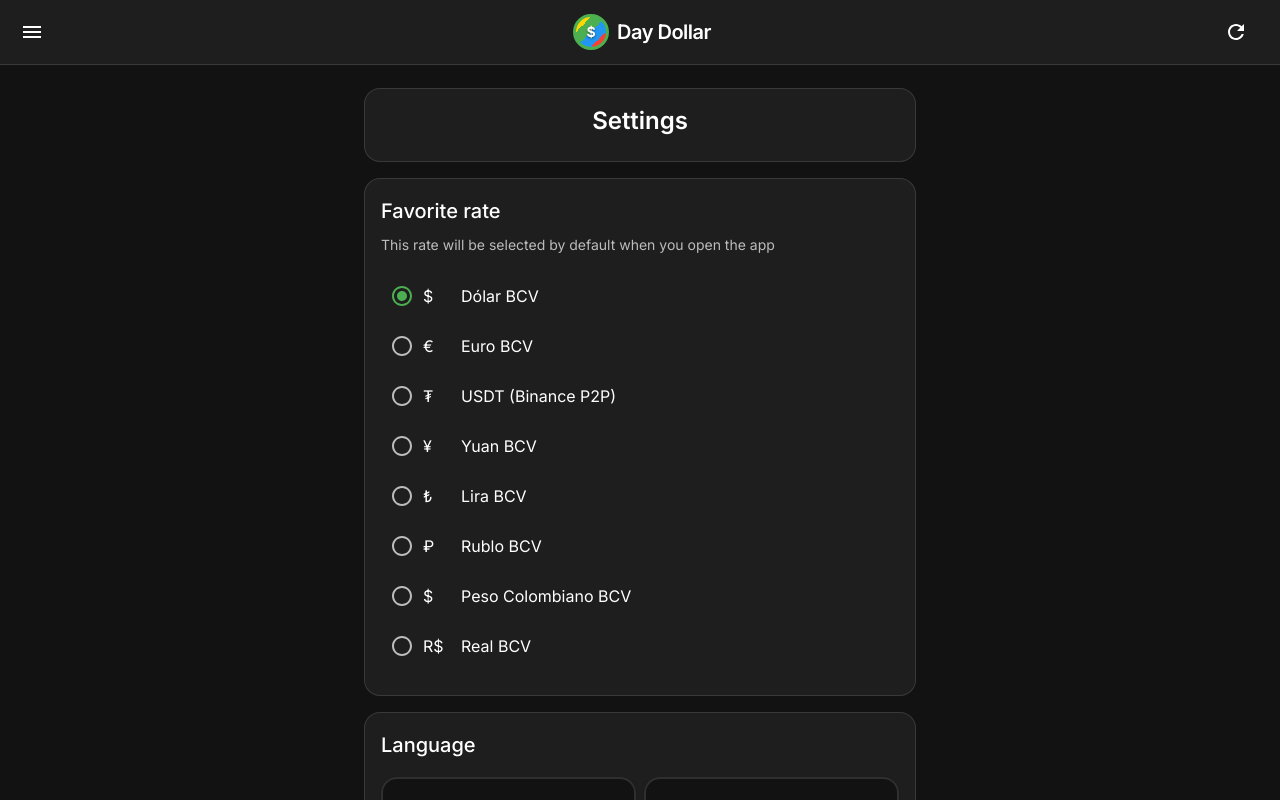
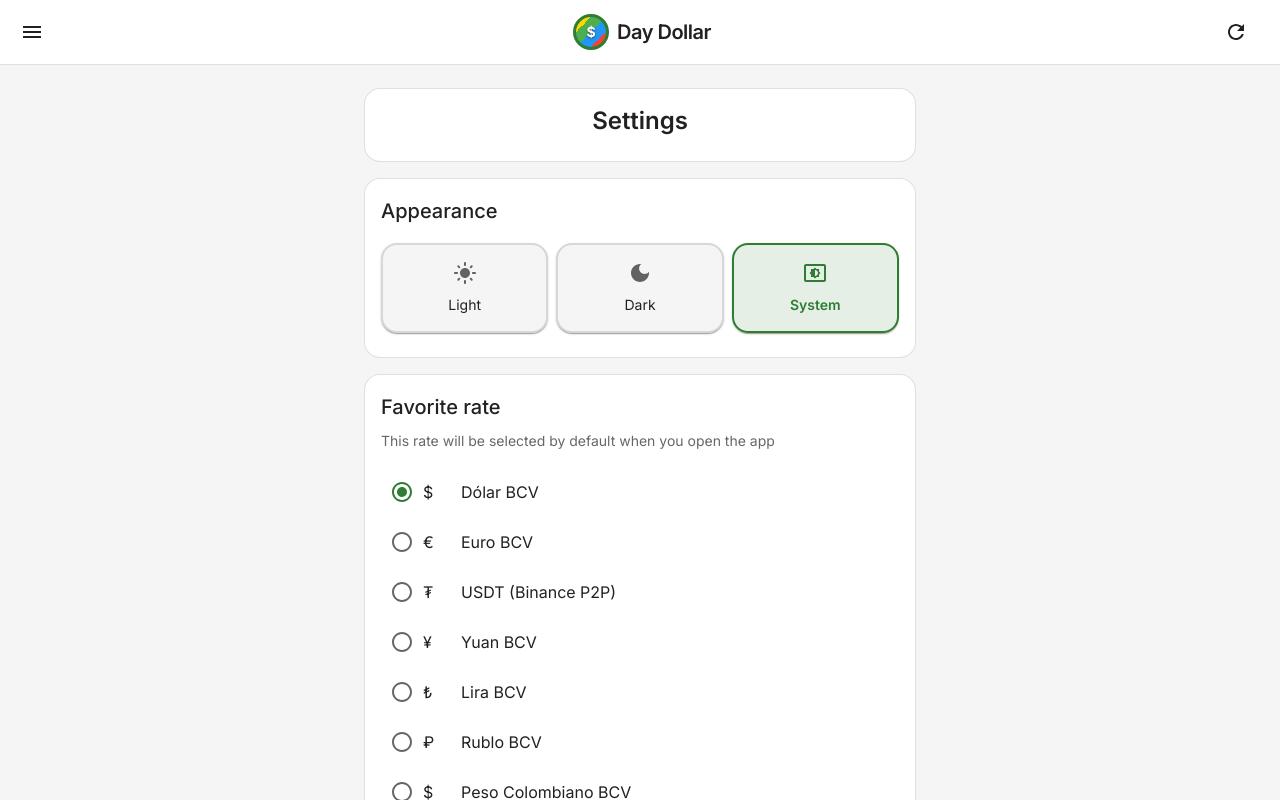
Before and after one commit to barreto-exe/day-dollar, a React (Vite) app: page /settings in a window 1280 px wide. Shown: the top 800 px of the page. Built offline with nearby package versions, Linux system fonts and the light colour scheme; no server answers.

Commit message:
feat: Add initial application settings, theming, and internationalization infrastructure.

```diff
--- a/src/components/settings/Settings.jsx
+++ b/src/components/settings/Settings.jsx
@@ -7,14 +7,20 @@ import {
     RadioGroup,
     FormControlLabel,
     Radio,
-    Divider,
 } from '@mui/material';
+import {
+    LightMode as LightModeIcon,
+    DarkMode as DarkModeIcon,
+    SettingsBrightness as SystemIcon,
+} from '@mui/icons-material';
 import { useTranslation } from 'react-i18next';
 import { usePreferences, RATE_TYPES, RATE_INFO } from '../../contexts/PreferencesContext';
+import { useThemeMode, THEME_MODES } from '../../contexts/ThemeContext';
 
 export default function Settings() {
     const { t, i18n } = useTranslation();
     const { preferences, setFavoriteRate } = usePreferences();
+    const { themeMode, setThemeMode, isDark } = useThemeMode();
 
     const handleRateChange = (event) => {
         setFavoriteRate(event.target.value);
@@ -23,6 +29,12 @@ export default function Settings() {
     const handleLanguageChange = (lang) => {
         i18n.changeLanguage(lang);
     };
+
+    const themeOptions = [
+        { code: THEME_MODES.LIGHT, label: t('settings.themeLight'), icon: <LightModeIcon /> },
+        { code: THEME_MODES.DARK, label: t('settings.themeDark'), icon: <DarkModeIcon /> },
+        { code: THEME_MODES.SYSTEM, label: t('settings.themeSystem'), icon: <SystemIcon /> },
+    ];
 
     return (
         <Box sx={{ display: 'flex', flexDirection: 'column', gap: 2 }}>
@@ -39,6 +51,62 @@ export default function Settings() {
                     <Typography variant="h5" sx={{ fontWeight: 600 }}>
                         {t('settings.title')}
                     </Typography>
+                </CardContent>
+            </Card>
+
+            {/* Theme Selection */}
+            <Card
+                elevation={0}
+                sx={{
+                    bgcolor: 'background.paper',
+                    border: '1px solid',
+                    borderColor: 'divider',
+                }}
+            >
+                <CardContent>
+                    <Typography variant="h6" sx={{ mb: 2 }}>
+                        {t('settings.appearance')}
+                    </Typography>
+
+                    <Box sx={{ display: 'flex', gap: 1 }}>
+                        {themeOptions.map((option) => (
+                            <Card
+                                key={option.code}
+                                onClick={() => setThemeMode(option.code)}
+                                sx={{
+                                    flex: 1,
+                                    cursor: 'pointer',
+                                    bgcolor: themeMode === option.code
+                                        ? (isDark ? 'rgba(76, 175, 80, 0.12)' : 'rgba(46, 125, 50, 0.12)')
+                                        : 'background.default',
+                                    border: '2px solid',
+                                    borderColor: themeMode === option.code ? 'primary.main' : 'divider',
+                                    transition: 'all 0.2s ease',
+                                    '&:hover': {
+                                        borderColor: 'primary.main',
+                                    },
+                                }}
+                            >
+                                <CardContent sx={{ textAlign: 'center', py: 2, '&:last-child': { pb: 2 } }}>
+                                    <Box sx={{
+                                        mb: 0.5,
+                                        color: themeMode === option.code ? 'primary.main' : 'text.secondary'
+                                    }}>
+                                        {option.icon}
+                                    </Box>
+                                    <Typography
+                                        variant="body2"
+                                        sx={{
+                                            fontWeight: themeMode === option.code ? 600 : 400,
+                                            color: themeMode === option.code ? 'primary.main' : 'text.primary',
+                                        }}
+                                    >
+                                        {option.label}
+                                    </Typography>
+                                </CardContent>
+                            </Card>
+                        ))}
+                    </Box>
                 </CardContent>
             </Card>
 
@@ -95,7 +163,7 @@ export default function Settings() {
                                             py: 0.5,
                                             borderRadius: 1,
                                             '&:hover': {
-                                                bgcolor: 'rgba(255, 255, 255, 0.04)',
+                                                bgcolor: isDark ? 'rgba(255, 255, 255, 0.04)' : 'rgba(0, 0, 0, 0.04)',
                                             },
                                         }}
                                     />
@@ -131,7 +199,9 @@ export default function Settings() {
                                 sx={{
                                     flex: 1,
                                     cursor: 'pointer',
-                                    bgcolor: i18n.language === lang.code ? 'rgba(76, 175, 80, 0.12)' : 'background.default',
+                                    bgcolor: i18n.language === lang.code
+                                        ? (isDark ? 'rgba(76, 175, 80, 0.12)' : 'rgba(46, 125, 50, 0.12)')
+                                        : 'background.default',
                                     border: '2px solid',
                                     borderColor: i18n.language === lang.code ? 'primary.main' : 'divider',
                                     transition: 'all 0.2s ease',
--- /dev/null
+++ b/src/contexts/ThemeContext.jsx
@@ -0,0 +1,81 @@
+import { createContext, useContext, useEffect, useMemo, useState } from 'react';
+import { ThemeProvider as MUIThemeProvider, CssBaseline } from '@mui/material';
+import { useLocalStorage } from '../hooks/useLocalStorage';
+import { createAppTheme } from '../theme/theme';
+
+const ThemeContext = createContext(null);
+
+// Theme mode options
+export const THEME_MODES = {
+    LIGHT: 'light',
+    DARK: 'dark',
+    SYSTEM: 'system',
+};
+
+const STORAGE_KEY = 'dayDollar_themeMode';
+
+export function ThemeProvider({ children }) {
+    const [themeMode, setThemeMode] = useLocalStorage(STORAGE_KEY, THEME_MODES.SYSTEM);
+    const [systemPrefersDark, setSystemPrefersDark] = useState(
+        window.matchMedia('(prefers-color-scheme: dark)').matches
+    );
+
+    // Listen for system preference changes
+    useEffect(() => {
+        const mediaQuery = window.matchMedia('(prefers-color-scheme: dark)');
+
+        const handleChange = (e) => {
+            setSystemPrefersDark(e.matches);
+        };
+
+        // Modern browsers
+        if (mediaQuery.addEventListener) {
+            mediaQuery.addEventListener('change', handleChange);
+            return () => mediaQuery.removeEventListener('change', handleChange);
+        } else {
+            // Legacy support
+            mediaQuery.addListener(handleChange);
+            return () => mediaQuery.removeListener(handleChange);
+        }
+    }, []);
+
+    // Determine the actual theme to use
+    const resolvedMode = useMemo(() => {
+        if (themeMode === THEME_MODES.SYSTEM) {
+            return systemPrefersDark ? 'dark' : 'light';
+        }
+        return themeMode;
+    }, [themeMode, systemPrefersDark]);
+
+    // Create the theme based on resolved mode
+    const theme = useMemo(() => createAppTheme(resolvedMode), [resolvedMode]);
+
+    const value = useMemo(
+        () => ({
+            themeMode,
+            resolvedMode,
+            setThemeMode,
+            isDark: resolvedMode === 'dark',
+        }),
+        [themeMode, resolvedMode, setThemeMode]
+    );
+
+    return (
+        <ThemeContext.Provider value={value}>
+            <MUIThemeProvider theme={theme}>
+                <CssBaseline />
+                {children}
+            </MUIThemeProvider>
+        </ThemeContext.Provider>
+    );
+}
+
+export function useThemeMode() {
+    const context = useContext(ThemeContext);
+    if (!context) {
+        throw new Error('useThemeMode must be used within a ThemeProvider');
+    }
+    return context;
+}
+
+export default ThemeContext;
--- a/src/i18n/index.js
+++ b/src/i18n/index.js
@@ -54,6 +54,10 @@ const resources = {
         spanish: 'Spanish',
         english: 'English',
         auto: 'Auto (Browser)',
+        appearance: 'Appearance',
+        themeLight: 'Light',
+        themeDark: 'Dark',
+        themeSystem: 'System',
       },
       currencies: {
         USD: 'US Dollar',
@@ -135,6 +139,10 @@ const resources = {
         spanish: 'Español',
         english: 'Inglés',
         auto: 'Automático (Navegador)',
+        appearance: 'Apariencia',
+        themeLight: 'Claro',
+        themeDark: 'Oscuro',
+        themeSystem: 'Sistema',
       },
       currencies: {
         USD: 'Dólar estadounidense',
--- a/src/index.css
+++ b/src/index.css
@@ -8,9 +8,9 @@ body {
   font-family: 'Inter', -apple-system, BlinkMacSystemFont, 'Segoe UI', Roboto, Oxygen, Ubuntu, sans-serif;
   -webkit-font-smoothing: antialiased;
   -moz-osx-font-smoothing: grayscale;
-  background-color: #121212;
-  color: #ffffff;
   min-height: 100vh;
+  /* Colors will be controlled by MUI theme */
+  transition: background-color 0.3s ease, color 0.3s ease;
 }
 
 #root {
@@ -19,22 +19,22 @@ body {
   flex-direction: column;
 }
 
-/* Custom scrollbar for dark theme */
+/* Custom scrollbar - adapts based on color scheme */
 ::-webkit-scrollbar {
   width: 8px;
 }
 
 ::-webkit-scrollbar-track {
-  background: #1e1e1e;
+  background: var(--scrollbar-track, #1e1e1e);
 }
 
 ::-webkit-scrollbar-thumb {
-  background: #4CAF50;
+  background: var(--scrollbar-thumb, #4CAF50);
   border-radius: 4px;
 }
 
 ::-webkit-scrollbar-thumb:hover {
-  background: #66BB6A;
+  background: var(--scrollbar-thumb-hover, #66BB6A);
 }
 
 /* Input number hide arrows */
@@ -48,3 +48,26 @@ input[type="number"] {
   -moz-appearance: textfield;
   appearance: textfield;
 }
+
+/* CSS variables for scrollbar theming */
+:root {
+  --scrollbar-track: #1e1e1e;
+  --scrollbar-thumb: #4CAF50;
+  --scrollbar-thumb-hover: #66BB6A;
+}
+
+/* Light mode scrollbar colors */
+[data-theme="light"] ::-webkit-scrollbar-track,
+.MuiBox-root[data-theme="light"] ::-webkit-scrollbar-track {
+  background: #E0E0E0;
+}
+
+[data-theme="light"] ::-webkit-scrollbar-thumb,
+.MuiBox-root[data-theme="light"] ::-webkit-scrollbar-thumb {
+  background: #2E7D32;
+}
+
+[data-theme="light"] ::-webkit-scrollbar-thumb:hover,
+.MuiBox-root[data-theme="light"] ::-webkit-scrollbar-thumb:hover {
+  background: #4CAF50;
+}
--- a/src/main.jsx
+++ b/src/main.jsx
@@ -1,17 +1,15 @@
 import React from 'react'
 import ReactDOM from 'react-dom/client'
-import { ThemeProvider, CssBaseline } from '@mui/material'
 import { BrowserRouter } from 'react-router-dom'
 import App from './App.jsx'
-import { theme } from './theme/theme.js'
+import { ThemeProvider } from './contexts/ThemeContext'
 import './i18n'
 import './index.css'
 
 ReactDOM.createRoot(document.getElementById('root')).render(
     <React.StrictMode>
         <BrowserRouter>
-            <ThemeProvider theme={theme}>
-                <CssBaseline />
+            <ThemeProvider>
                 <App />
             </ThemeProvider>
         </BrowserRouter>
--- a/src/theme/theme.js
+++ b/src/theme/theme.js
@@ -1,7 +1,22 @@
 import { createTheme } from '@mui/material/styles';
 
-export const theme = createTheme({
-  palette: {
+// Shared typography and shape settings
+const sharedSettings = {
+    typography: {
+        fontFamily: "'Inter', -apple-system, BlinkMacSystemFont, 'Segoe UI', Roboto, sans-serif",
+        h1: { fontWeight: 700 },
+        h2: { fontWeight: 600 },
+        h3: { fontWeight: 600 },
+        h4: { fontWeight: 600 },
+        h5: { fontWeight: 500 },
+        h6: { fontWeight: 500 },
+        button: { textTransform: 'none', fontWeight: 500 },
+    },
+    shape: { borderRadius: 12 },
+};
+
+// Dark theme palette
+const darkPalette = {
     mode: 'dark',
     primary: {
         main: '#4CAF50',
@@ -23,88 +38,64 @@ export const theme = createTheme({
         primary: '#ffffff',
         secondary: 'rgba(255, 255, 255, 0.7)',
     },
-    success: {
-      main: '#4CAF50',
+    success: { main: '#4CAF50' },
+    error: { main: '#f44336' },
+    warning: { main: '#FFD700' },
+    divider: 'rgba(255, 255, 255, 0.12)',
+};
+
+// Light theme palette
+const lightPalette = {
+    mode: 'light',
+    primary: {
+        main: '#2E7D32',
+        light: '#4CAF50',
+        dark: '#1B5E20',
+        contrastText: '#ffffff',
     },
-    error: {
-      main: '#f44336',
+    secondary: {
+        main: '#F9A825',
+        light: '#FFD54F',
+        dark: '#F57F17',
+        contrastText: '#000000',
     },
-    warning: {
-      main: '#FFD700',
+    background: {
+        default: '#F5F5F5',
+        paper: '#FFFFFF',
     },
-    divider: 'rgba(255, 255, 255, 0.12)',
+    text: {
+        primary: '#212121',
+        secondary: 'rgba(0, 0, 0, 0.6)',
     },
-  typography: {
-    fontFamily: "'Inter', -apple-system, BlinkMacSystemFont, 'Segoe UI', Roboto, sans-serif",
-    h1: {
-      fontWeight: 700,
-    },
-    h2: {
-      fontWeight: 600,
-    },
-    h3: {
-      fontWeight: 600,
-    },
-    h4: {
-      fontWeight: 600,
-    },
-    h5: {
-      fontWeight: 500,
-    },
-    h6: {
-      fontWeight: 500,
-    },
-    button: {
-      textTransform: 'none',
-      fontWeight: 500,
-    },
-  },
-  shape: {
-    borderRadius: 12,
-  },
-  components: {
+    success: { main: '#2E7D32' },
+    error: { main: '#D32F2F' },
+    warning: { main: '#F9A825' },
+    divider: 'rgba(0, 0, 0, 0.12)',
+};
+
+// Component overrides for dark mode
+const darkComponents = {
     MuiButton: {
         styleOverrides: {
-        root: {
-          borderRadius: 24,
-          padding: '10px 24px',
-        },
+            root: { borderRadius: 24, padding: '10px 24px' },
             contained: {
                 boxShadow: 'none',
-          '&:hover': {
-            boxShadow: '0 4px 12px rgba(76, 175, 80, 0.3)',
+                '&:hover': { boxShadow: '0 4px 12px rgba(76, 175, 80, 0.3)' },
             },
-        },
-        outlined: {
-          borderWidth: 2,
-          '&:hover': {
-            borderWidth: 2,
-          },
-        },
+            outlined: { borderWidth: 2, '&:hover': { borderWidth: 2 } },
         },
     },
     MuiCard: {
         styleOverrides: {
-        root: {
-          backgroundImage: 'none',
-          borderRadius: 16,
-        },
+            root: { backgroundImage: 'none', borderRadius: 16 },
         },
     },
     MuiPaper: {
-      styleOverrides: {
-        root: {
-          backgroundImage: 'none',
-        },
-      },
+        styleOverrides: { root: { backgroundImage: 'none' } },
     },
     MuiTextField: {
         styleOverrides: {
-        root: {
-          '& .MuiOutlinedInput-root': {
-            borderRadius: 12,
-          },
-        },
+            root: { '& .MuiOutlinedInput-root': { borderRadius: 12 } },
         },
     },
     MuiDrawer: {
@@ -120,15 +111,72 @@ export const theme = createTheme({
             root: {
                 backgroundColor: '#1E1E1E',
                 backgroundImage: 'none',
+                color: '#ffffff',
             },
         },
     },
     MuiChip: {
+        styleOverrides: { root: { borderRadius: 8 } },
+    },
+};
+
+// Component overrides for light mode
+const lightComponents = {
+    MuiButton: {
         styleOverrides: {
-        root: {
-          borderRadius: 8,
+            root: { borderRadius: 24, padding: '10px 24px' },
+            contained: {
+                boxShadow: 'none',
+                '&:hover': { boxShadow: '0 4px 12px rgba(46, 125, 50, 0.3)' },
+            },
+            outlined: { borderWidth: 2, '&:hover': { borderWidth: 2 } },
+        },
+    },
+    MuiCard: {
+        styleOverrides: {
+            root: { backgroundImage: 'none', borderRadius: 16 },
+        },
+    },
+    MuiPaper: {
+        styleOverrides: { root: { backgroundImage: 'none' } },
+    },
+    MuiTextField: {
+        styleOverrides: {
+            root: { '& .MuiOutlinedInput-root': { borderRadius: 12 } },
+        },
+    },
+    MuiDrawer: {
+        styleOverrides: {
+            paper: {
+                backgroundColor: '#FFFFFF',
+                borderRight: '1px solid rgba(0, 0, 0, 0.12)',
             },
         },
     },
+    MuiAppBar: {
+        styleOverrides: {
+            root: {
+                backgroundColor: '#FFFFFF',
+                backgroundImage: 'none',
+                color: '#212121',
             },
+        },
+    },
+    MuiChip: {
+        styleOverrides: { root: { borderRadius: 8 } },
+    },
+};
+
+// Create theme based on mode
+export function createAppTheme(mode) {
+    const isDark = mode === 'dark';
+
+    return createTheme({
+        ...sharedSettings,
+        palette: isDark ? darkPalette : lightPalette,
+        components: isDark ? darkComponents : lightComponents,
     });
+}
+
+// Default export for backwards compatibility
+export const theme = createAppTheme('dark');
```
Lines whose indentation alone changed are shown as unchanged.
